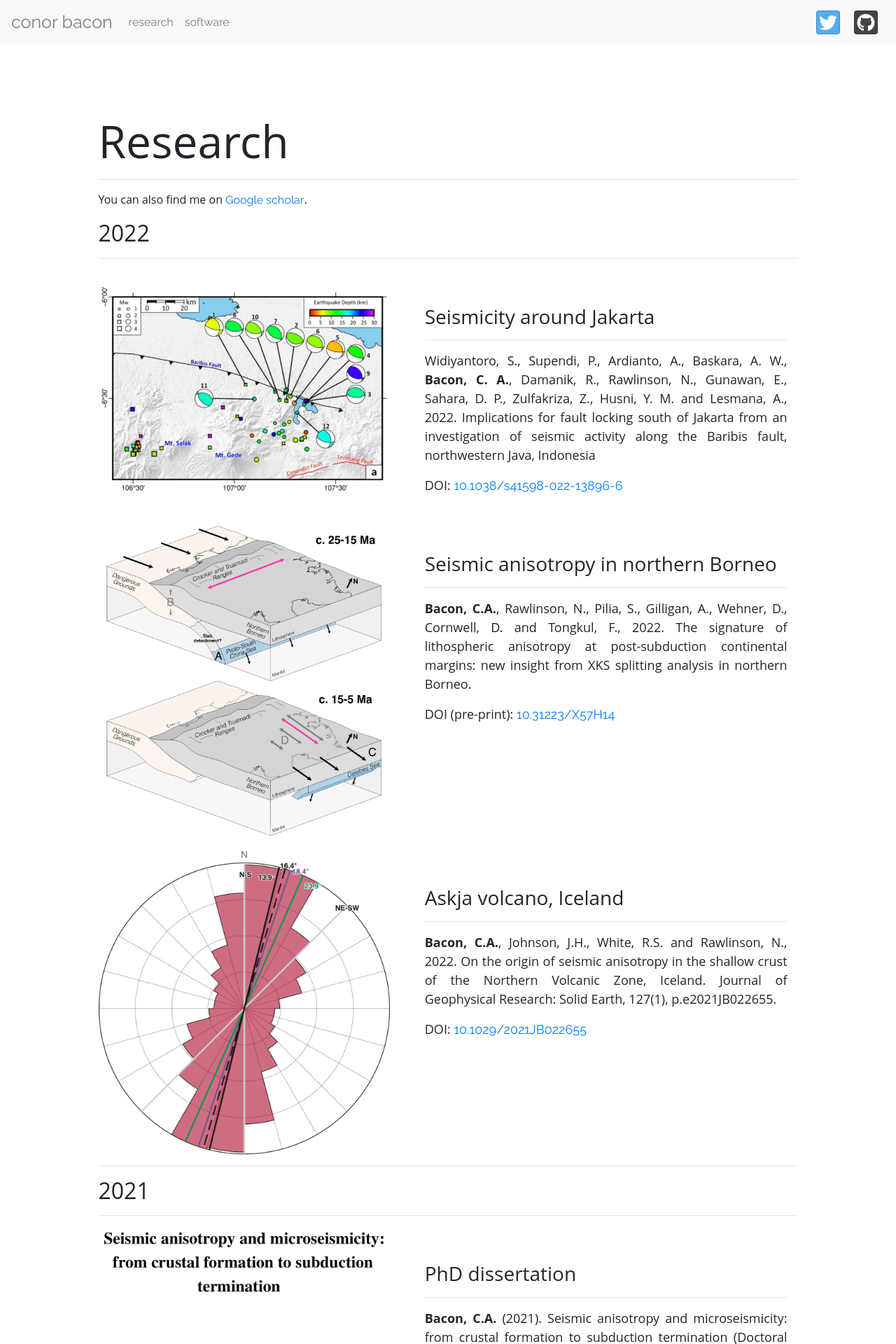
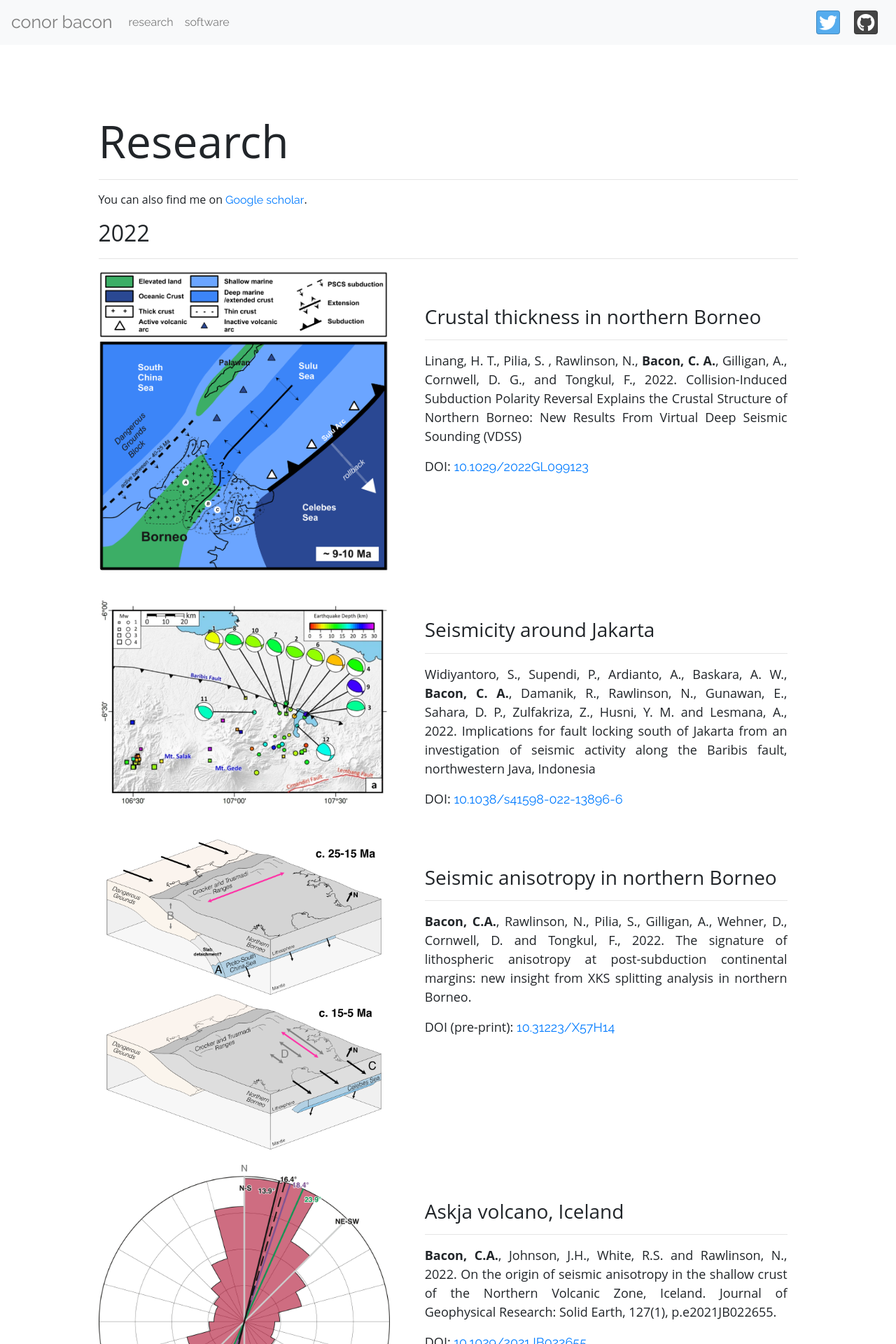
Before and after one commit to hemmelig/hemmelig.github.io, a Jekyll site: the page built from research/index.html, in a window 1280 px wide. Shown: the top 1920 px of the page at 70% size. Built offline with Jekyll 4.4.1, drawn with Linux system fonts in a browser that asks for light colours; nearby versions of some CDN libraries; some web fonts are replaced.

Commit message:
:electron: Add new publication
Add the article on crustal thickness variations in northern Borneo.

Linang, H.T., Pilia, S., Rawlinson, N., Bacon, C.A., Gilligan, A.,
Cornwell, D.G. and Tongkul, F., Collision‐induced subduction polarity
reversal explains the crustal structure of northern Borneo: New results
from Virtual Deep Seismic Sounding (VDSS), 2022. Geophysical Research Letters,
p.e2022GL099123.
https://doi.org/10.1029/2022GL099123

I contributed earthquake locations and focal mechanisms to the
manuscript in its original form, and assisted in writing/editing the
manuscript throughout.

```diff
--- a/_includes/research.html
+++ b/_includes/research.html
@@ -7,6 +7,21 @@
                     scholar</a>.</p>
             <h2>2022</h2>
             <hr>
+            <div class="container-fluid about-container row">
+                <div class="content-pic-wrapper col-md-5 col-12">
+                    <img id="profile-pic" src="/assets/images/research/grl22_figure4.png">
+                </div>
+                <div class="about-text col-md-7 col-12">
+                    <h3>Crustal thickness in northern Borneo</h3>
+                    <hr>
+                    <p>Linang, H. T., Pilia, S. , Rawlinson, N., <b>Bacon, C. A.</b>, Gilligan, A., Cornwell, D. G., and
+                        Tongkul, F., 2022. Collision-Induced Subduction Polarity Reversal Explains the Crustal Structure
+                        of Northern Borneo: New Results From Virtual Deep Seismic Sounding (VDSS)</p>
+
+                    <p>DOI: <a href="https://doi.org/10.1029/2022GL099123">10.1029/2022GL099123</a></p>
+                </div>
+            </div>
+            <p> </p>
             <div class="container-fluid about-container row">
                 <div class="content-pic-wrapper col-md-5 col-12">
                     <img id="profile-pic" src="/assets/images/research/nature_SR_java_fault.png">
```
Also changed, not shown: assets/images/research/grl22_figure4.png (added).
